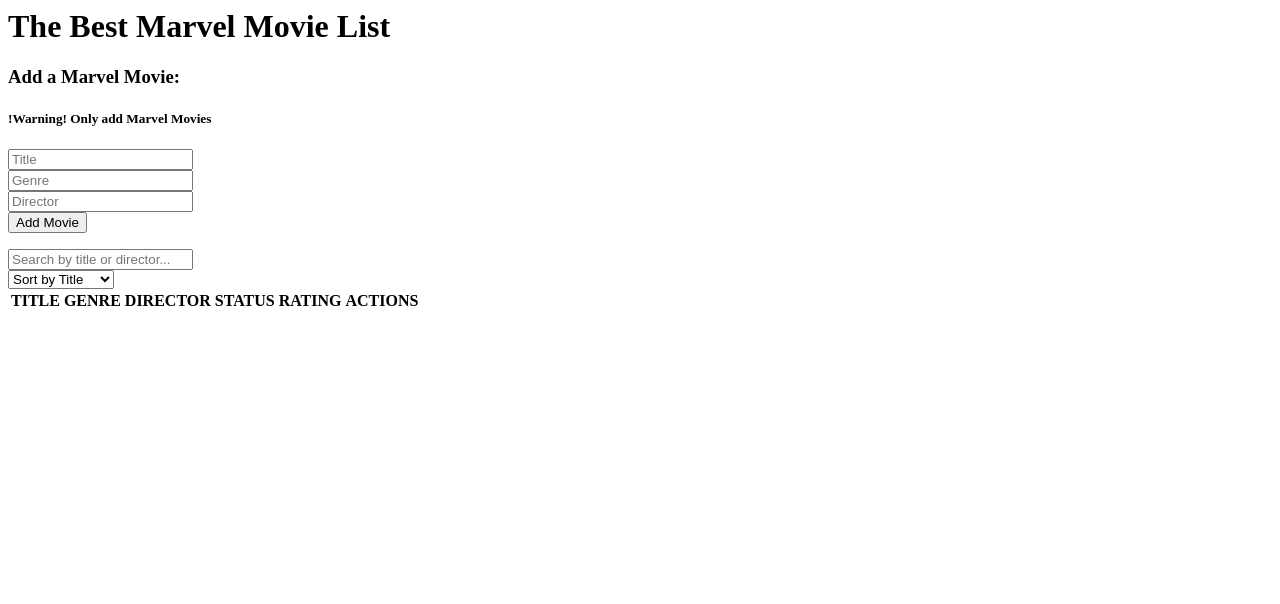
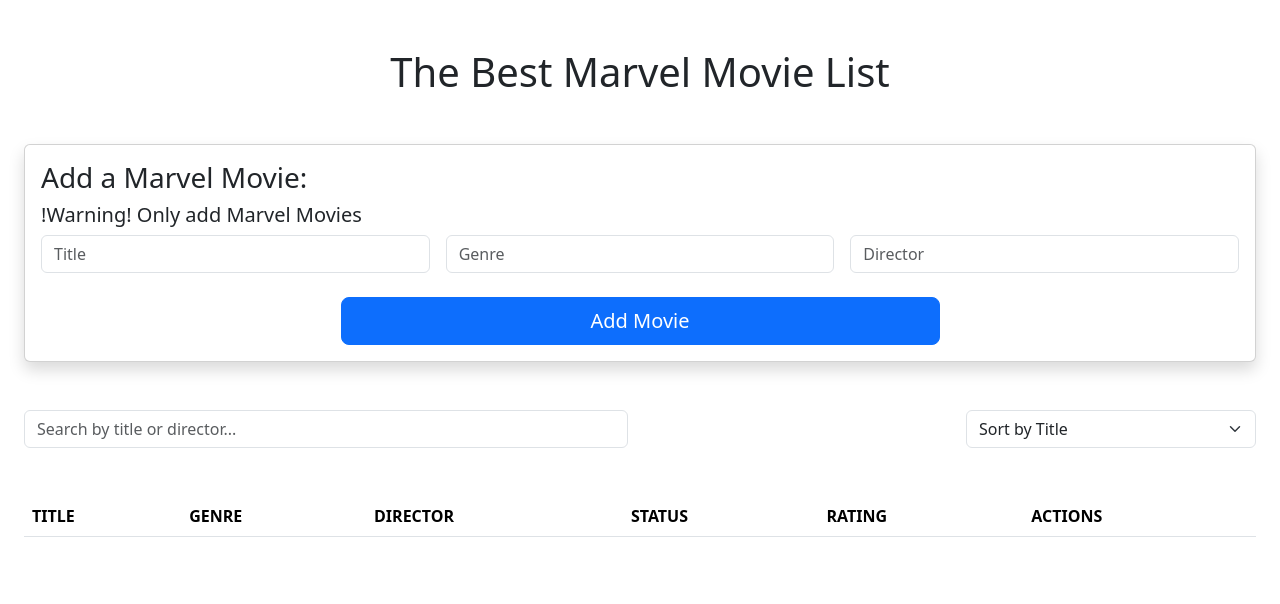
Before and after one commit to crazychirag7/-crazychirag-.github.io, a plain HTML site: page movieLog.html in a window 1280 px wide. Drawn offline with nearby package versions, Linux system fonts and the light colour scheme.

Commit message:
Update movieLog.html

```diff
--- a/movieLog.html
+++ b/movieLog.html
@@ -1,5 +1,13 @@
-<script src="movieLog.js" defer></script>
-<base href="https://crazychirag7.github.io/-crazychirag-/">
+<!DOCTYPE html>
+<html lang="en">
+<head>
+    <meta charset="UTF-8">
+    <meta name="viewport" content="width=device-width, initial-scale=1.0">
+    <title>Movie Log</title>
+    <link href="https://cdn.jsdelivr.net/npm/bootstrap@5.3.3/dist/css/bootstrap.min.css" rel="stylesheet">
+    <link rel="stylesheet" href="styles.css">
+</head>
+<body>
 
 <div class="container-fluid px-4 py-5">
     <h1 class="mb-5 text-center">The Best Marvel Movie List</h1>
```
